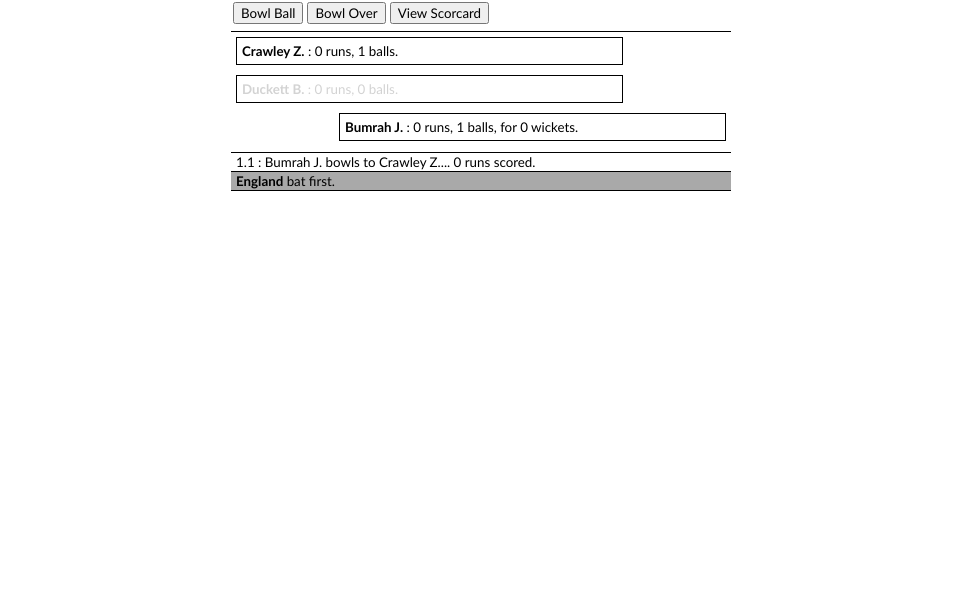
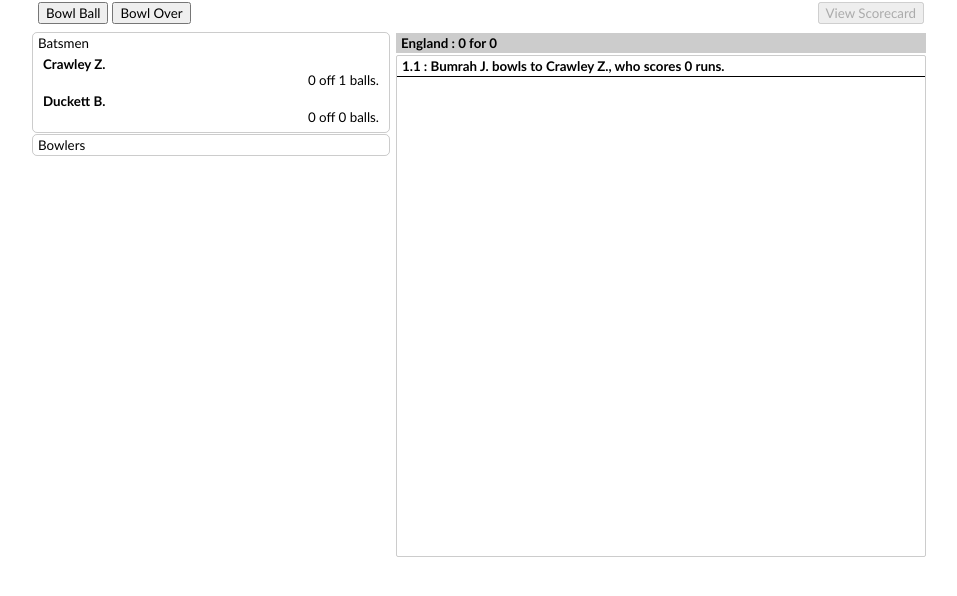
Before and after one commit to BonzoDooDah/Owzat2024, a plain HTML site: page index.html in a window 1280 px wide. Both pictures are taken after a click on the button "Bowl Ball". Shown: the whole page, without its empty margins (159-1116 px from the left). Drawn offline with Linux system fonts and the light colour scheme.

Commit message:
Redesign of UI

```diff
--- /dev/null
+++ b/css/owzat.css
@@ -0,0 +1,97 @@
+html,
+body {
+    margin: 0;
+    font-family: 'Segoe UI', Tahoma, Geneva, Verdana, sans-serif;
+    font-size: 10pt;
+}
+
+button {
+    font: inherit;
+}
+
+#divPage {
+    margin: 0 auto;
+    max-width: 800px;
+}
+
+#divButtons {
+    padding: 5px 0 5px 0;
+    width: 100%;
+}
+
+#divButtons>button:first-child {
+    margin-left: 5px;
+}
+
+#divButtons>button:last-child {
+    margin-right: 5px;
+    float: right;
+}
+
+#divContent {
+    width: 100%;
+}
+
+#divContent>div {
+    display: inline-block;
+    width: 50%;
+}
+
+#divContent>div:last-child {
+    float: right;
+}
+
+#divPitch>div>div {
+    display: inline-block;
+    border-width: 1px;
+    border-style: solid;
+    border-radius: 5px;
+    margin: 2px;
+    padding: 3px 5px;
+    width: calc(50% - 16px);
+}
+
+#divPitch>div>div:last-child {
+    float: right;
+}
+
+#divMessageBoard>div{
+    display: inline-block;
+    margin: 2px;
+    padding: 3px 5px;
+    width: calc(100% - 16px);
+}
+
+#divMessageScore {
+    background-color: rgba(0, 0, 0, 0.1);
+    border-width: 1px;
+    border-style: solid;
+    border-radius: 5px;
+}
+
+#divMessages {
+    height: calc-size(auto, min(size + 20px, 300px));
+    overflow-y: scroll;
+}
+
+#btnChangeBowler {
+    float: right;
+    margin-top: 10px;
+    font-size: 80%;
+}
+
+.onstrike {
+    background-color: rgba(183, 255, 117, 0.4);
+    border-color: rgb(20, 41, 0);
+    color: rgb(20, 41, 0);
+}
+
+.onstrike>div:first-child {
+    font-weight: bold;
+}
+
+.offstrike {
+    border-color: rgb(128, 128, 128);
+    color: rgb(128, 128, 128);
+    font-weight: normal;
+}
--- a/index.html
+++ b/index.html
@@ -9,12 +9,13 @@
     <title>Owzat2024</title>
 </head>
 
-<body onload="initialise()" style="width: 500px; margin: 0 auto;">
-    <script src="js/owzat-utils.js"></script>
-    <script src="js/OwzatPlayerRecords.js"></script>
-    <script src="js/OwzatOverRecord.js"></script>
-    <script src="js/OwzatInningsRecord.js"></script>
-    <script src="js/owzat-game.js"></script>
+<body onload="initialise()" style="width: 75%; min-width: 300px; max-width: 900px; margin: 0 auto;">
+    <script src="src/BfxUtils.js"></script>
+    <script src="src/OwzatPlayerRecords.js"></script>
+    <script src="src/OwzatOverRecord.js"></script>
+    <script src="src/OwzatInningsRecord.js"></script>
+    <script src="src/UIGame.js"></script>
+    <script src="src/UICommandBar.js"></script>
 </body>
 
 </html>
--- a/js/OwzatInningsRecord.js
+++ b/src/OwzatInningsRecord.js
@@ -47,20 +47,33 @@ class OwzatInningsRecord { //==================================================
         this.#newOver(true);
     }
 
-    get teamNameAtBat() { return this.#teamBatName; }
-    get teamNameAtBowl() { return this.#teamBowlName; }
-    get #currentBatterPlayerRecord() { return this.#teamBat[this.#teamBatOrder[this.#currentBattingPair[this.#currentBatter]]]; }
-    get #currentBowlerPlayerRecord() { return this.#teamBowl[this.#teamBowlOrder[this.#currentBowlingPair[this.#currentBowler]]]; }
+    get teamBatName() { return this.#teamBatName; }
+    get teamBowlName() { return this.#teamBowlName; }
 
-    get playerNameAtBat() { return this.#currentBatterPlayerRecord.name; }
-    get playerNameAtBat2() { return this.#teamBat[this.#teamBatOrder[this.#currentBattingPair[Math.abs(this.#currentBatter - 1)]]].name; }
-    get playerNameAtBowl() { return this.#currentBowlerPlayerRecord.name; }
-    get playerDetailsAtBat() { return ' : ' + this.#currentBatterPlayerRecord.runs + ' runs, ' + this.#currentBatterPlayerRecord.balls + ' balls.'; }
-    get playerDetailsAtBat2() { return ' : ' + this.#teamBat[this.#teamBatOrder[this.#currentBattingPair[Math.abs(this.#currentBatter - 1)]]].runs + ' runs, ' + this.#teamBat[this.#teamBatOrder[this.#currentBattingPair[Math.abs(this.#currentBatter - 1)]]].balls + ' balls.'; }
-    get playerDetailsAtBowl() { return ' : ' + this.#currentBowlerPlayerRecord.runs + ' runs, ' + this.#currentBowlerPlayerRecord.balls + ' balls, for ' + this.#currentBowlerPlayerRecord.wickets + ' wickets.'; }
+    get data() { return {
+        batsman1: this.#teamBat[this.#currentBattingPair[0]].id,
+        batsman2: this.#teamBat[this.#currentBattingPair[1]].id,
+        bowler1: this.#teamBowl[this.#currentBowlingPair[0]].id,
+        bowler2: this.#teamBowl[this.#currentBowlingPair[1]].id
+    }; }
 
-    get OverBallsRemaining() { return (6 - this.#currentOver.ballCount); }
-    get Overs() { return this.#overs.length + ((this.#currentOver.ballCount + 1) / 10); }
+    get scoreRuns() {
+        let runs = 0;
+        for (let index = 0; index < this.#overs.length; index++) {
+            const element = this.#overs[index];
+            runs += element.runCount;
+        }
+        return runs;
+    }
+
+    get scoreWickets() {
+        let wickets = 0;
+        for (let index = 0; index < this.#overs.length; index++) {
+            const element = this.#overs[index];
+            wickets += element.wicketCount;
+        }
+        return wickets;
+    }
 
     getPlayerBatFromId(id) {
         for (let index = 0; index < this.#teamBat.length; index++) {
@@ -90,7 +103,7 @@ class OwzatInningsRecord { //==================================================
         this.#overs.push(this.#currentOver);
     }
 
-    ProcessBowl() {
+    processBowl() {
         let result = null;
 
         try {
@@ -107,12 +120,23 @@ class OwzatInningsRecord { //==================================================
             }
         } finally {
             this.#currentBatter = result.nextBatsman;
+            result.over = this.#overs.length;
 
             if (this.#currentOver.ballCount == 6) { this.#newOver(); }
         }
-        //// START DEBUG BIT ////
-        console.log(result);
-        ///// END DEBUG BIT /////
+
         return result;
     }
+
+    changeBatsman(batsmanId) {
+        let indexNextBatsman = this.#currentBattingPair[0] < this.#currentBattingPair[1] ? this.#currentBattingPair[1] : this.#currentBattingPair[0];
+        indexNextBatsman++;
+
+        let batsmanRecord = this.getPlayerBatFromId(batsmanId);
+        let batsmanNext = this.#teamBat[indexNextBatsman];
+
+        console.log(batsmanRecord, batsmanNext)
+        this.#currentOver.changeBatsman(batsmanRecord, batsmanNext);
+        this.#currentBattingPair[this.#currentBatter] = indexNextBatsman;
+    }
 }
--- a/js/OwzatOverRecord.js
+++ b/src/OwzatOverRecord.js
@@ -4,16 +4,10 @@ class OwzatOverRecord { //======================================================
     #batsmanOnStrike = 0;
     #balls = null;
 
-    constructor(bowler, batsmen, batsmanOnStrike) { // batsman1, batsman2, batsmanOnStrike) {
-        // set bowler
+    constructor(bowler, batsmen, batsmanOnStrike) {
         this.#bowler = bowler;
-        // create batsman array and set batsmen
-        // this.#batsmen = new Array();
-        // this.#batsmen.push(batsman1);
-        // this.#batsmen.push(batsman2);
         this.#batsmen = batsmen;
         this.#batsmanOnStrike = batsmanOnStrike;
-        // create balls array
         this.#balls = new Array();
     }
 
@@ -21,13 +15,22 @@ class OwzatOverRecord { //======================================================
         return this.#balls.length;
     }
 
-    get runCount() { // returns the total number of runms in the over
+    get runCount() { // returns the total number of runs in the over
         let runs = 0;
         for (let index = 0; index < this.#balls.length; index++) {
             let element = this.#balls[index];
             if (typeof element.score == 'number') { runs += element.score; }
         }
         return runs;
+    }
+
+    get wicketCount() { // returns the total number of runs in the over
+        let wicket = 0;
+        for (let index = 0; index < this.#balls.length; index++) {
+            let element = this.#balls[index];
+            if (element.score == 'W') { wicket++; }
+        }
+        return wicket;
     }
 
     bowlBall() {
@@ -39,7 +42,7 @@ class OwzatOverRecord { //======================================================
 
         // check for end of over error
         if (this.#balls.length == 6) {
-            throw new Error('OZERR106', { cause: { description: 'End of Over. Unable to bowl ball.', } });
+            throw new Error('OZERR106', { cause: { description: 'End of Over. Unable to bowl ball.' } });
         }
 
         // calculate runs scored
@@ -52,16 +55,19 @@ class OwzatOverRecord { //======================================================
             if (batGood) {
                 switch (batResult) {
                     case 5: // owzat
-                        // check for wicket
-                        runs = 'W';
+                        switch (BfxRandomInt(2)) {
+                            case 1:
+                                runs = 6;
+                                break;
+
+                            default:
+                                runs = 0;
+                                break;
+                        }
                         break;
 
                     case 4: // boundry hit
-                        switch (BfxRandomInt(3)) {
-                            case 2:
-                                runs = 6;
-                                break;
-
+                        switch (BfxRandomInt(2)) {
                             case 1:
                                 runs = 4;
                                 break;
@@ -103,6 +109,8 @@ class OwzatOverRecord { //======================================================
             score: runs
         }
         this.#balls.push(ball);
+        ball.ball = this.#balls.length;
+
         //// START DEBUG BIT ////
         // console.log(ball, 'Ball Count: ' + this.ballCount + ', Runs: ' + this.runCount);
         ///// END DEBUG BIT /////
@@ -114,4 +122,14 @@ class OwzatOverRecord { //======================================================
         // return ball result
         return ball;
     }
+
+    changeBatsman(batsmanOut, batsmanIn) {
+        for (let index = 0; index < this.#batsmen.length; index++) {
+            const element = this.#batsmen[index];
+            if (element.id == batsmanOut.id) {
+                this.#batsmen[index] = batsmanIn;
+                return;
+            }
+        }
+    }
 }
--- a/js/OwzatPlayerRecords.js
+++ b/src/OwzatPlayerRecords.js
@@ -21,6 +21,7 @@ class OwzatPlayerRecord { //===================================================
 
     get id() { return this.#id; }
     get name() { return this.#surname + " " + this.#forename[0] + "."; }
+    get fullname() { return this.#forename + " " + this.#surname; }
     get surname() { return this.#surname; }
     get forename() { return this.#forename; }
     get nation() { return this.#nation; }
@@ -34,7 +35,7 @@ class OwzatPlayerRecordBatting extends OwzatPlayerRecord { //==================
         super(playerData);
         this.balls = 0;
         this.runs = 0;
-        this.status = '';
+        this.status = 'not out';
     }
 }
 
--- /dev/null
+++ b/src/UICommandBar.js
@@ -0,0 +1,71 @@
+class UICommandBar {
+    #cmdBar = document.createElement('div');
+    #cmdBowlBall = document.createElement('button'); // BfxCreateButton({ caption: 'Bowl Ball', func: this.#bowlBall })
+    #cmdBowlOver = document.createElement('button');
+    #cmdViewScorecard = document.createElement('button');
+
+    constructor() {
+        // format command bar
+        // this.#cmdBar.style.backgroundColor = 'rgba(255,0,0,0.1)';
+        this.#cmdBar.classList = 'cmdBar';
+        this.#cmdBar.style.padding = '0 5px 5px 5px';
+        this.#cmdBar.style.borderBottomLeftRadius = '10px';
+        this.#cmdBar.style.borderBottomRightRadius = '10px';
+
+        // format 'Bowl Ball' button
+        this.#cmdBowlBall.type = 'button';
+        this.#cmdBowlBall.style.font = 'inherit';
+        this.#cmdBowlBall.style.margin = '2px';
+        this.#cmdBowlBall.textContent = 'Bowl Ball';
+        // this.#cmdBowlBall.addEventListener('click', this.#bowlBall);
+        this.#cmdBowlBall.addEventListener('click', this.#bowlBall);
+
+        // format 'Bowl Over' button
+        this.#cmdBowlOver.type = 'button';
+        this.#cmdBowlOver.style.font = 'inherit';
+        this.#cmdBowlOver.style.margin = '2px';
+        this.#cmdBowlOver.textContent = 'Bowl Over';
+        this.#cmdBowlOver.addEventListener('click', this.#bowlOver);
+        // this.#cmdBowlOver.disabled = true;
+
+        // format 'View Scorecard' button
+        this.#cmdViewScorecard.style.float = 'inline-end';
+        this.#cmdViewScorecard.type = 'button';
+        this.#cmdViewScorecard.style.font = 'inherit';
+        this.#cmdViewScorecard.style.margin = '2px';
+        this.#cmdViewScorecard.textContent = 'View Scorecard';
+        this.#cmdViewScorecard.addEventListener('click', this.#viewScorecard);
+        this.#cmdViewScorecard.disabled = true;
+
+        // add html elements to document
+        this.#cmdBar.appendChild(this.#cmdBowlBall);
+        this.#cmdBar.appendChild(this.#cmdBowlOver);
+        this.#cmdBar.appendChild(this.#cmdViewScorecard);
+        document.body.insertAdjacentElement('afterbegin', this.#cmdBar);
+    }
+
+    #bowlBall() {
+        game.bowl();
+    }
+
+    #bowlOver() {
+        game.bowl(true);
+    }
+
+    #viewScorecard() {
+        alert('View Scorecard.');
+    }
+}
+
+
+// create game
+let game = new UIGame(teams[0], teams[1]);
+// create command bar
+let bar = new UICommandBar();
+
+function initialise() {
+    // set document styles
+    document.body.style.fontFamily = 'Calibri';
+    // document.body.style.fontFamily = 'monospace';
+    document.body.style.fontSize = '10pt';
+}
--- /dev/null
+++ b/src/UIGame.js
@@ -0,0 +1,145 @@
+class UIGame {
+    #ozInnings = new Array();
+    #indexInnings = 0;
+
+    #uiGame = document.createElement('div');
+    #uiGameInfo = document.createElement('div');
+    #uiInfoBatsmen = document.createElement('div');
+    #uiInfoBatsman1 = document.createElement('div');
+    #uiInfoBatsman2 = document.createElement('div');
+    #uiInfoBowlers = document.createElement('div');
+    #uiInfoBowler1 = document.createElement('div');
+    #uiInfoBowler2 = document.createElement('div');
+    #uiGameMessages = document.createElement('div');
+    #uiMessagesHeader = document.createElement('div');
+    #uiMessages = document.createElement('div');
+
+    constructor(teamHome, teamAway) {
+        let inn = new OwzatInningsRecord(teamHome, teamAway);
+        this.#ozInnings.push(inn);
+
+        // this.#uiGame.style.backgroundColor = 'rgba(255,0,0,0.1)';
+        // this.#uiGame.style.height = '500px';
+
+        // this.#uiGameInfo.style.backgroundColor = 'rgba(0,255,0,0.1)';
+        this.#uiGameInfo.style.float = 'inline-start';
+        this.#uiGameInfo.style.height = '100%';
+        this.#uiGameInfo.style.width = '40%';
+
+        this.#uiInfoBatsmen.style.margin = '1px';
+        this.#uiInfoBatsmen.style.padding = '2px 5px';
+        this.#uiInfoBatsmen.style.border = '1px solid rgba(0,0,0,0.2)';
+        this.#uiInfoBatsmen.style.borderRadius = '5px';
+        this.#uiInfoBatsmen.textContent = 'Batsmen';
+
+        this.#uiInfoBatsman1.id = inn.data.batsman1
+        this.#uiInfoBatsmen.appendChild(this.#uiInfoBatsman1);
+        this.#updateBatsmanInfo(this.#uiInfoBatsman1);
+
+        this.#uiInfoBatsman2.id = inn.data.batsman2
+        this.#uiInfoBatsmen.appendChild(this.#uiInfoBatsman2);
+        this.#updateBatsmanInfo(this.#uiInfoBatsman2);
+
+        this.#uiInfoBowlers.style.margin = '1px';
+        this.#uiInfoBowlers.style.padding = '2px 5px';
+        this.#uiInfoBowlers.style.border = '1px solid rgba(0,0,0,0.2)';
+        this.#uiInfoBowlers.style.borderRadius = '5px';
+        this.#uiInfoBowlers.textContent = 'Bowlers';
+
+        // box = document.createElement('div');
+        // box.id = inn.data.batsman1
+        // this.#uiInfoBowlers.appendChild(box);
+
+        // box = document.createElement('div');
+        // box.id = inn.data.batsman1
+        // this.#uiInfoBowlers.appendChild(box);
+
+        this.#uiGameMessages.style.float = 'inline-end';
+        this.#uiGameMessages.style.height = '500px';
+        this.#uiGameMessages.style.width = '60%';
+
+        this.#uiMessagesHeader.style.padding = '2px 5px';
+        this.#uiMessagesHeader.style.margin = '2px 5px';
+        this.#uiMessagesHeader.style.backgroundColor = 'rgba(0,0,0,0.2)';
+        this.#uiMessagesHeader.style.fontWeight = 'bold';
+
+        this.#uiMessages.style.margin = '0 5px';
+        this.#uiMessages.style.height = '100%';
+        this.#uiMessages.style.border = '1px solid rgba(0,0,0,0.2)';
+        this.#uiMessages.style.borderRadius = '2px';
+        this.#uiMessages.style.overflowY = 'scroll';
+
+        this.#uiGame.appendChild(this.#uiGameInfo);
+        this.#uiGameInfo.appendChild(this.#uiInfoBatsmen);
+        this.#uiGameInfo.appendChild(this.#uiInfoBowlers);
+        this.#uiGame.appendChild(this.#uiGameMessages);
+        this.#uiGameMessages.appendChild(this.#uiMessagesHeader);
+        this.#uiGameMessages.appendChild(this.#uiMessages);
+        document.body.insertAdjacentElement("afterbegin", this.#uiGame);
+
+        this.#messageHeader();
+    }
+
+    bowl(over = false) {
+        let inn = this.#ozInnings[this.#indexInnings];
+
+        let result = inn.processBowl(); // process actual bowling of ball
+        // console.log(result);
+
+        let bowler = inn.getPlayerBowlFromId(result.idBowler).name;
+        let batsman = inn.getPlayerBatFromId(result.idBatsman).name;
+
+        let text = result.over + '.' + result.ball + ' : ' + bowler + ' bowls to ' + batsman;
+        if (result.score == 'W'){
+            text += ', OWZAT! ' + batsman + ' is out.';
+            inn.changeBatsman(result.idBatsman);
+        } else {
+            text += ', who scores ' + result.score + ' runs.';
+        }
+        let msg = this.#messageAdd(text);
+
+        if (result.ball == 1) { msg.style.borderBottom = '1px solid black'; }
+
+        this.#messageHeader();
+        this.#update();
+
+        if (!over) { return; }
+
+        for (let index = result.ball; index < 6; index++) {
+            this.bowl();
+        }
+    }
+
+    #messageAdd(text) {
+        let msg = this.#uiMessages.firstChild;
+        if (msg != null) {
+            msg.style.color = 'darkgrey';
+            msg.style.fontWeight = 'normal';
+        }
+
+        msg = document.createElement('div');
+        msg.style.padding = '2px 5px';
+        msg.style.borderBottom = '1px solid rgba(0,0,0,0.2)';
+        msg.style.fontWeight = 'bold';
+        msg.textContent = text;
+        this.#uiMessages.insertAdjacentElement("afterbegin", msg);
+        return msg;
+    }
+
+    #messageHeader() {
+        let inn = this.#ozInnings[this.#indexInnings];
+        this.#uiMessagesHeader.textContent = inn.teamBatName + ' : ' + inn.scoreRuns + ' for ' + inn.scoreWickets;
+    }
+
+    #updateBatsmanInfo(box) {
+        let batsman = this.#ozInnings[this.#indexInnings].getPlayerBatFromId(box.id);
+
+        box.style.margin = '5px';
+        box.innerHTML = '<div><b>' + batsman.name + '</b><\div>' + '<div style="text-align: right;">' + batsman.runs + ' off ' + batsman.balls + ' balls.<\div>'
+    }
+
+    #update() {
+        this.#updateBatsmanInfo(this.#uiInfoBatsman1);
+        this.#updateBatsmanInfo(this.#uiInfoBatsman2);
+    }
+}
```
Also changed, not shown: jsconfig.json (added, +11 -0 lines), owzat.html (added, +61 -0 lines), src/BfxUtils.js (renamed from js/owzat-utils.js).
